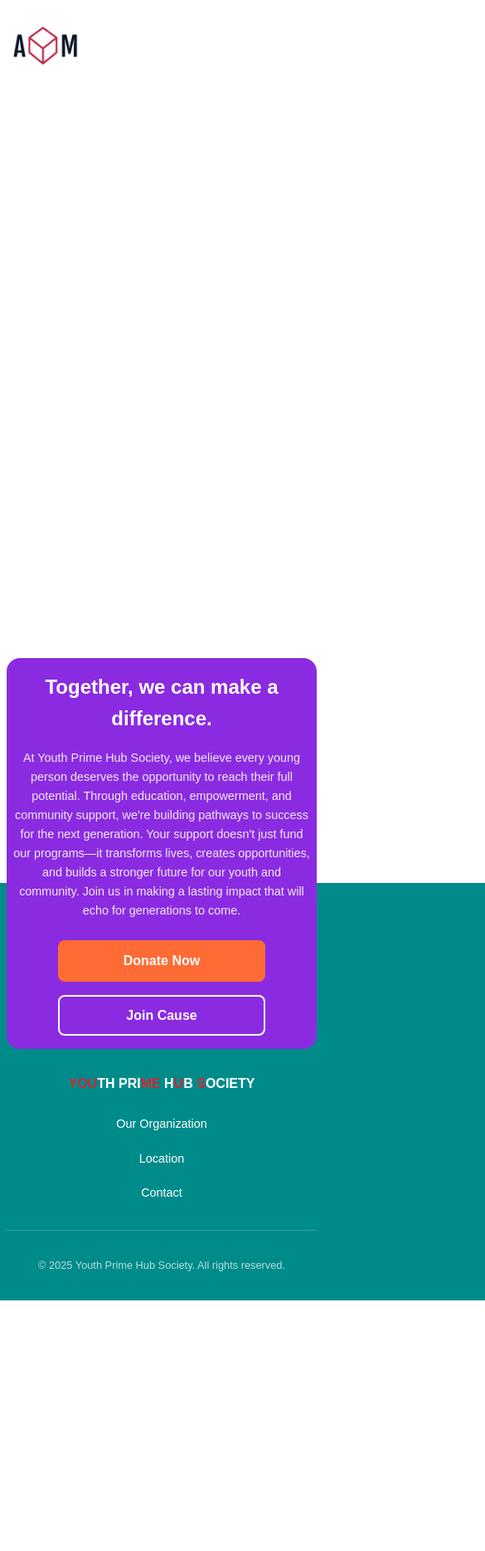
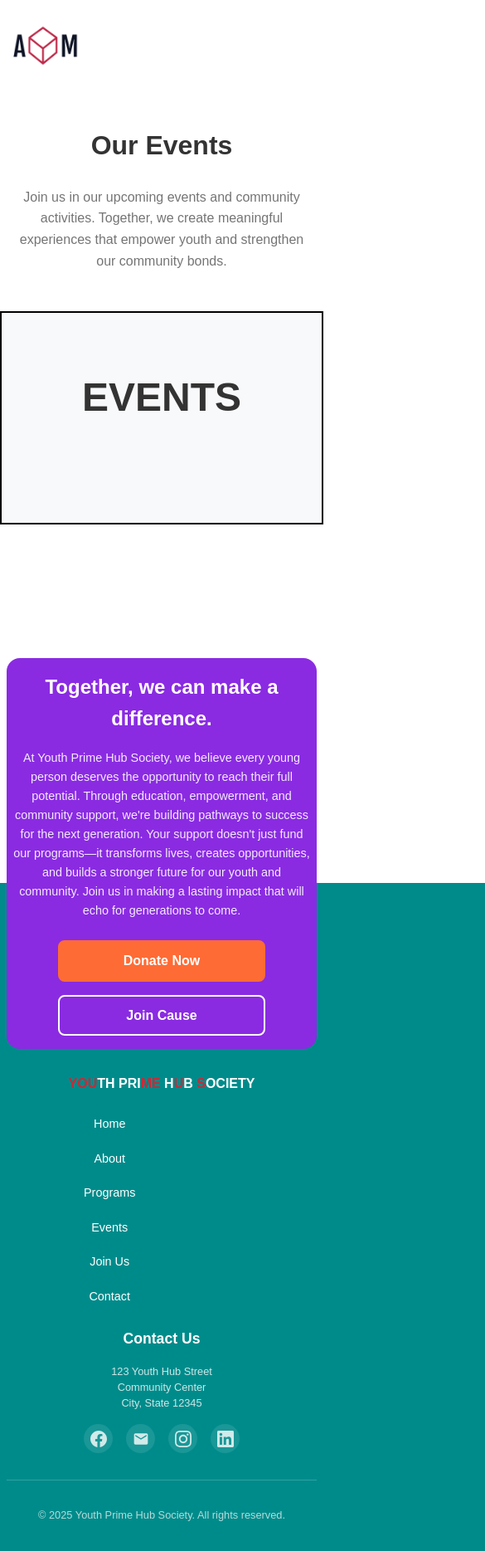
Before and after one commit to AbdulkarimMziya/Youth_hub, a React (Vite) app: page /events in a window 390 px wide. Shown: the top 1869 px of the page at 83% size, 585 px wide, since content can reach past the window. Before the commit the page ends 1567 px from the top, so only its background shows below. Built offline with nearby package versions, Linux system fonts and the light colour scheme.

Commit message:
Add footer navigation with routes and Events page

```diff
--- a/src/Components/Footer/Footer.jsx
+++ b/src/Components/Footer/Footer.jsx
@@ -1,4 +1,5 @@
 import styles from './Footer.module.css';
+import { Link } from 'react-router-dom';
 
 const Footer = () => {
   return (
@@ -24,13 +25,48 @@
             <div className={styles.logo}>
               <span className={styles.highlight}>YOU</span>TH PRI<span className={styles.highlight}>ME</span> H<span className={styles.highlight}>U</span>B <span className={styles.highlight}>S</span>OCIETY
             </div>
-            <nav className={styles.footerNav}>
-              <ul className={styles.navList}>
-                <li><a href="#" className={styles.navLink}>Our Organization</a></li>
-                <li><a href="#" className={styles.navLink}>Location</a></li>
-                <li><a href="#" className={styles.navLink}>Contact</a></li>
-              </ul>
-            </nav>
+            <div className={styles.footerInfo}>
+              <nav className={styles.footerNav}>
+                <ul className={styles.navList}>
+                  <li><Link to="/" className={styles.navLink}>Home</Link></li>
+                  <li><Link to="/about" className={styles.navLink}>About</Link></li>
+                  <li><Link to="/programs" className={styles.navLink}>Programs</Link></li>
+                  <li><Link to="/events" className={styles.navLink}>Events</Link></li>
+                  <li><Link to="/join" className={styles.navLink}>Join Us</Link></li>
+                  <li><Link to="/contact" className={styles.navLink}>Contact</Link></li>
+                </ul>
+              </nav>
+              <div className={styles.contactUs}>
+                <h4 className={styles.contactTitle}>Contact Us</h4>
+                <address className={styles.address}>
+                  123 Youth Hub Street<br/>
+                  Community Center<br/>
+                  City, State 12345
+                </address>
+                <div className={styles.socialLinks}>
+                  <a href="#" className={styles.socialLink} aria-label="Facebook">
+                    <svg width="20" height="20" viewBox="0 0 24 24" fill="currentColor">
+                      <path d="M24 12.073c0-6.627-5.373-12-12-12s-12 5.373-12 12c0 5.99 4.388 10.954 10.125 11.854v-8.385H7.078v-3.47h3.047V9.43c0-3.007 1.792-4.669 4.533-4.669 1.312 0 2.686.235 2.686.235v2.953H15.83c-1.491 0-1.956.925-1.956 1.874v2.25h3.328l-.532 3.47h-2.796v8.385C19.612 23.027 24 18.062 24 12.073z"/>
+                    </svg>
+                  </a>
+                  <a href="mailto:info@youthprimehub.org" className={styles.socialLink} aria-label="Email">
+                    <svg width="20" height="20" viewBox="0 0 24 24" fill="currentColor">
+                      <path d="M20 4H4c-1.1 0-1.99.9-1.99 2L2 18c0 1.1.89 2 2 2h16c1.1 0 2-.9 2-2V6c0-1.1-.9-2-2-2zm0 4l-8 5-8-5V6l8 5 8-5v2z"/>
+                    </svg>
+                  </a>
+                  <a href="#" className={styles.socialLink} aria-label="Instagram">
+                    <svg width="20" height="20" viewBox="0 0 24 24" fill="currentColor">
+                      <path d="M12 2.163c3.204 0 3.584.012 4.85.07 3.252.148 4.771 1.691 4.919 4.919.058 1.265.069 1.645.069 4.849 0 3.205-.012 3.584-.069 4.849-.149 3.225-1.664 4.771-4.919 4.919-1.266.058-1.644.07-4.85.07-3.204 0-3.584-.012-4.849-.07-3.26-.149-4.771-1.699-4.919-4.92-.058-1.265-.07-1.644-.07-4.849 0-3.204.013-3.583.07-4.849.149-3.227 1.664-4.771 4.919-4.919 1.266-.057 1.645-.069 4.849-.069zm0-2.163c-3.259 0-3.667.014-4.947.072-4.358.2-6.78 2.618-6.98 6.98-.059 1.281-.073 1.689-.073 4.948 0 3.259.014 3.668.072 4.948.2 4.358 2.618 6.78 6.98 6.98 1.281.058 1.689.072 4.948.072 3.259 0 3.668-.014 4.948-.072 4.354-.2 6.782-2.618 6.979-6.98.059-1.28.073-1.689.073-4.948 0-3.259-.014-3.667-.072-4.947-.196-4.354-2.617-6.78-6.979-6.98-1.281-.059-1.69-.073-4.949-.073zm0 5.838c-3.403 0-6.162 2.759-6.162 6.162s2.759 6.163 6.162 6.163 6.162-2.759 6.162-6.163c0-3.403-2.759-6.162-6.162-6.162zm0 10.162c-2.209 0-4-1.79-4-4 0-2.209 1.791-4 4-4s4 1.791 4 4c0 2.21-1.791 4-4 4zm6.406-11.845c-.796 0-1.441.645-1.441 1.44s.645 1.44 1.441 1.44c.795 0 1.439-.645 1.439-1.44s-.644-1.44-1.439-1.44z"/>
+                    </svg>
+                  </a>
+                  <a href="#" className={styles.socialLink} aria-label="LinkedIn">
+                    <svg width="20" height="20" viewBox="0 0 24 24" fill="currentColor">
+                      <path d="M20.447 20.452h-3.554v-5.569c0-1.328-.027-3.037-1.852-3.037-1.853 0-2.136 1.445-2.136 2.939v5.667H9.351V9h3.414v1.561h.046c.477-.9 1.637-1.85 3.37-1.85 3.601 0 4.267 2.37 4.267 5.455v6.286zM5.337 7.433c-1.144 0-2.063-.926-2.063-2.065 0-1.138.92-2.063 2.063-2.063 1.14 0 2.064.925 2.064 2.063 0 1.139-.925 2.065-2.064 2.065zm1.782 13.019H3.555V9h3.564v11.452zM22.225 0H1.771C.792 0 0 .774 0 1.729v20.542C0 23.227.792 24 1.771 24h20.451C23.2 24 24 23.227 24 22.271V1.729C24 .774 23.2 0 22.222 0h.003z"/>
+                    </svg>
+                  </a>
+                </div>
+              </div>
+            </div>
           </div>
           <div className={styles.copyright}>
             <p>&copy; 2025 Youth Prime Hub Society. All rights reserved.</p>
--- a/src/Components/Footer/Footer.module.css
+++ b/src/Components/Footer/Footer.module.css
@@ -110,6 +110,13 @@
   margin: 0;
   padding: 0;
   gap: 2rem;
+  flex-wrap: wrap;
+  max-width: 300px;
+}
+
+.navList li {
+  flex: 0 0 calc(50% - 1rem);
+  min-width: 120px;
 }
 
 .navLink {
@@ -121,6 +128,57 @@
 
 .navLink:hover {
   color: #ff6b35;
+}
+
+.footerInfo {
+  display: flex;
+  gap: 4rem;
+  align-items: flex-start;
+  justify-content: space-between;
+
+}
+
+.contactUs {
+  text-align: left;
+  min-width: 200px;
+}
+
+.contactTitle {
+  font-size: 1.2rem;
+  font-weight: bold;
+  color: white;
+  margin: 0 0 1rem 0;
+}
+
+.address {
+  font-style: normal;
+  color: rgba(255, 255, 255, 0.8);
+  line-height: 1.5;
+  margin-bottom: 1.5rem;
+  font-size: 0.9rem;
+}
+
+.socialLinks {
+  display: flex;
+  gap: 1rem;
+}
+
+.socialLink {
+  color: rgba(255, 255, 255, 0.8);
+  transition: color 0.3s ease, transform 0.3s ease;
+  display: flex;
+  align-items: center;
+  justify-content: center;
+  width: 40px;
+  height: 40px;
+  border-radius: 50%;
+  background-color: rgba(255, 255, 255, 0.1);
+}
+
+.socialLink:hover {
+  color: #ff6b35;
+  transform: translateY(-2px);
+  background-color: rgba(255, 107, 53, 0.1);
 }
 
 .copyright {
@@ -174,6 +232,17 @@
     text-align: center;
   }
 
+  .footerInfo {
+    flex-direction: column;
+    gap: 2rem;
+    text-align: center;
+  }
+
+  .contactUs {
+    text-align: center;
+    min-width: auto;
+  }
+
   .logo {
     font-size: 1.2rem;
   }
@@ -181,6 +250,16 @@
   .navList {
     flex-direction: column;
     gap: 1rem;
+    max-width: none;
+  }
+
+  .navList li {
+    flex: none;
+    min-width: auto;
+  }
+
+  .socialLinks {
+    justify-content: center;
   }
 
   .footerBottom {
@@ -219,6 +298,24 @@
     line-height: 1.3;
   }
 
+  .footerInfo {
+    gap: 1.5rem;
+  }
+
+  .contactTitle {
+    font-size: 1.1rem;
+  }
+
+  .address {
+    font-size: 0.8rem;
+    margin-bottom: 1rem;
+  }
+
+  .socialLink {
+    width: 35px;
+    height: 35px;
+  }
+
   .navLink {
     font-size: 0.9rem;
   }
--- /dev/null
+++ b/src/pages/Events/Events.jsx
@@ -0,0 +1,19 @@
+import styles from './Events.module.css';
+import EventsSection from '../Home/components/Events/Events';
+
+const Events = () => {
+  return (
+    <div className={styles.eventsPage}>
+      <div className={styles.pageHeader}>
+        <h1 className={styles.pageTitle}>Our Events</h1>
+        <p className={styles.pageDescription}>
+          Join us in our upcoming events and community activities. Together, we create meaningful experiences
+          that empower youth and strengthen our community bonds.
+        </p>
+      </div>
+      <EventsSection />
+    </div>
+  );
+};
+
+export default Events;
--- /dev/null
+++ b/src/pages/Events/Events.module.css
@@ -0,0 +1,49 @@
+.eventsPage {
+  padding: 2rem 0;
+}
+
+.pageHeader {
+  text-align: center;
+  max-width: 800px;
+  margin: 0 auto 4rem auto;
+  padding: 0 2rem;
+}
+
+.pageTitle {
+  font-size: 3rem;
+  font-weight: bold;
+  color: #333;
+  margin-bottom: 1.5rem;
+}
+
+.pageDescription {
+  font-size: 1.2rem;
+  line-height: 1.6;
+  color: #666;
+  opacity: 0.9;
+}
+
+@media (max-width: 768px) {
+  .pageTitle {
+    font-size: 2.5rem;
+  }
+
+  .pageDescription {
+    font-size: 1.1rem;
+  }
+
+  .pageHeader {
+    padding: 0 1rem;
+    margin-bottom: 3rem;
+  }
+}
+
+@media (max-width: 480px) {
+  .pageTitle {
+    font-size: 2rem;
+  }
+
+  .pageDescription {
+    font-size: 1rem;
+  }
+}
--- a/src/routes/routes.js
+++ b/src/routes/routes.js
@@ -2,6 +2,7 @@
 import Home from '../pages/Home/Home';
 import About from '../pages/About/About';
 import Programs from '../pages/Programs/Programs';
+import Events from '../pages/Events/Events';
 import Contact from '../pages/Contact/Contact';
 import Join from '../pages/Join/Join';
 
@@ -23,6 +24,12 @@
     path: '/programs',
     element: Programs,
     name: 'Programs',
+    showInNav: true
+  },
+  {
+    path: '/events',
+    element: Events,
+    name: 'Events',
     showInNav: true
   },
   {
```
